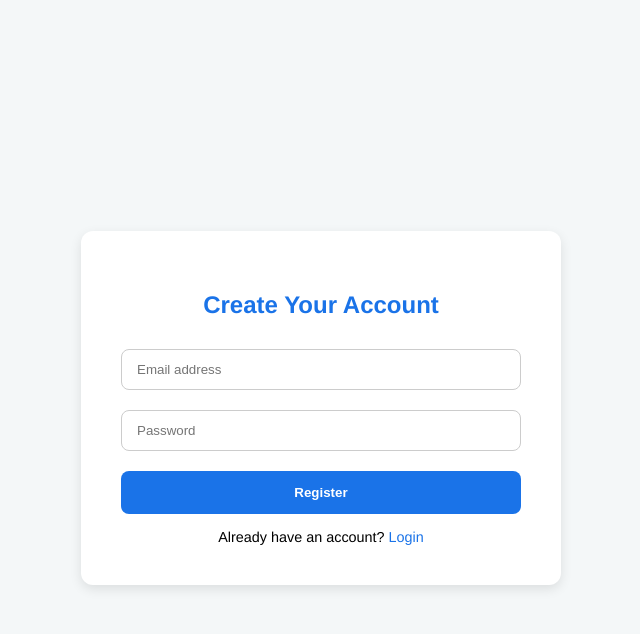
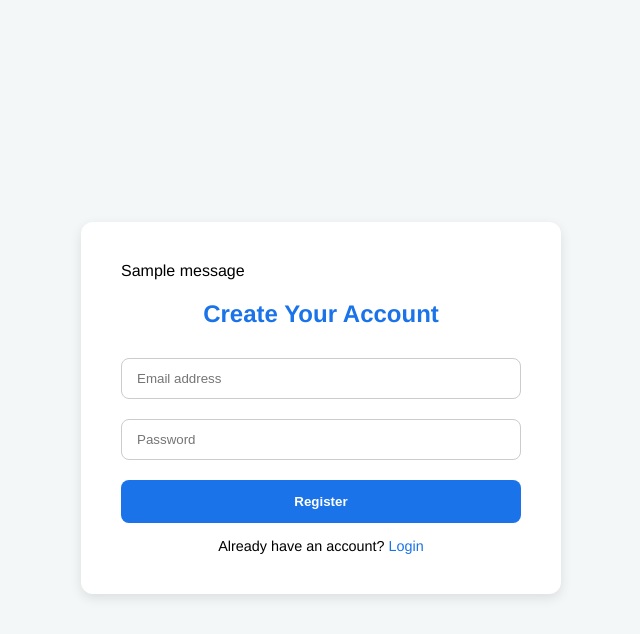
Before and after one commit to RestGenius/restgenius, a Python web app: template templates/register.html in a window 1280 px wide. Shown: the top 634 px of the page, without its empty margins (319-959 px from the left). Run offline with Jinja, Linux system fonts and the light colour scheme; the template is opened without the code that fills it, so the values that code supplies are empty; one stand-in notice (Sample message) is shown.

Commit message:
Update register.html

```diff
--- a/templates/register.html
+++ b/templates/register.html
@@ -63,6 +63,15 @@
 </head>
 <body>
   <div class="form-container">
+    {% with messages = get_flashed_messages(with_categories=true) %}
+  {% if messages %}
+    <div>
+      {% for category, message in messages %}
+        <div class="alert alert-{{ category }}">{{ message }}</div>
+      {% endfor %}
+    </div>
+  {% endif %}
+{% endwith %}
     <h2>Create Your Account</h2>
     <form method="POST" action="/register">
       <input type="email" name="email" placeholder="Email address" required>
```
